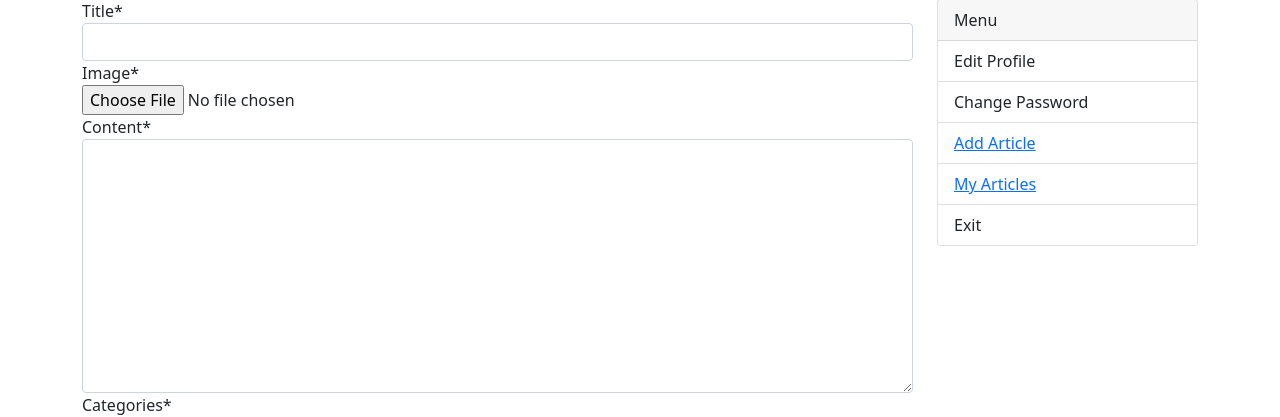
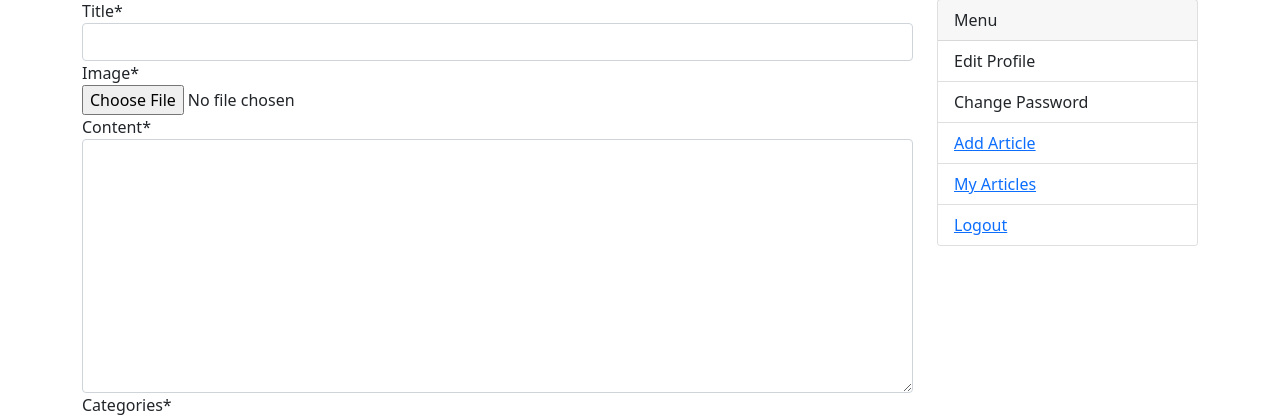
Before and after one commit to Ayxan-z/serbestisler.online, a Django app: page /add-article in a window 1280 px wide. Shown: the part 117-534 px from the top of the page. Run offline with Django 3.2, Linux system fonts and the light colour scheme; the visitor is signed in with stand-in values (Sample User, id 1); data that the repository does not hold is empty; some libraries are stand-ins or nearby versions.

Commit message:
added logout function

```diff
--- /dev/null
+++ b/account/urls.py
@@ -0,0 +1,6 @@
+from django.urls import path
+from account import views
+
+urlpatterns = [
+    path('logout', views.logout_def, name='logout')
+]
--- a/account/views.py
+++ /dev/null
@@ -1,3 +0,0 @@
-from django.shortcuts import render
-
-# Create your views here.
--- /dev/null
+++ b/account/views/__init__.py
@@ -0,0 +1 @@
+from .logout import logout_def
--- a/config/urls.py
+++ b/config/urls.py
@@ -5,6 +5,7 @@ from django.conf import settings
 
 urlpatterns = [
     path('admin/', admin.site.urls),
+    path('account/', include('account.urls')),
     path('', include('blog.urls')),
 
 ] + static(settings.MEDIA_URL, document_root=settings.MEDIA_ROOT)
--- a/templates/components/sidebar.html
+++ b/templates/components/sidebar.html
@@ -14,7 +14,9 @@
             <li class="list-group-item">
               <a href="{% url 'myarticles' %}">My Articles</a>
             </li>
-            <li class="list-group-item">Exit</li>
+            <li class="list-group-item">
+              <a href="{% url 'logout' %}">Logout</a>
+            </li>
           </ul>
 
         {% else %}
```
Also changed, not shown: account/views/logout.py (added, +7 -0 lines).
